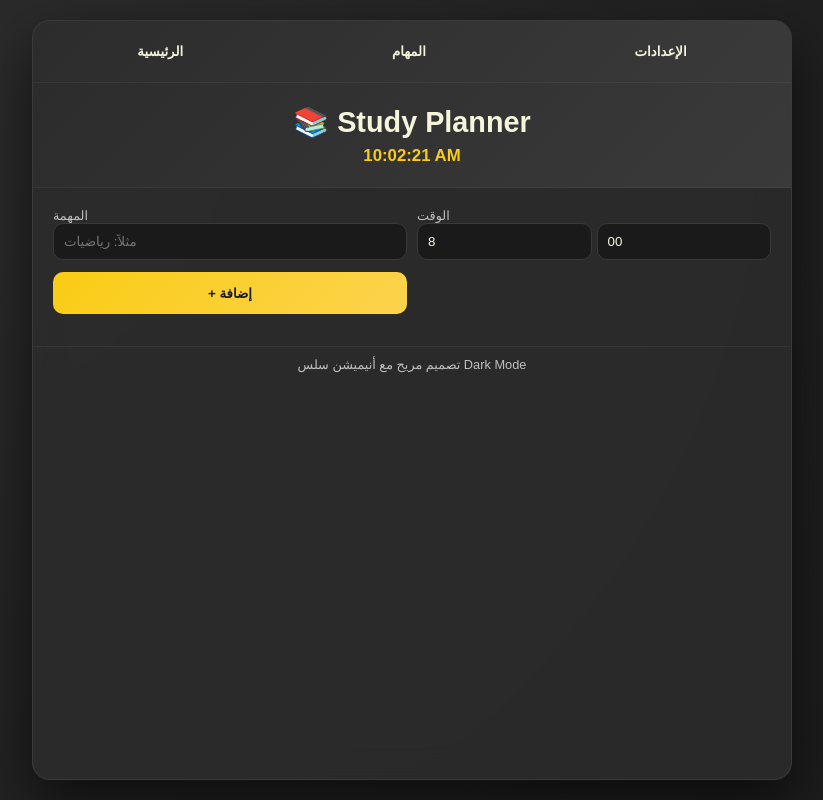
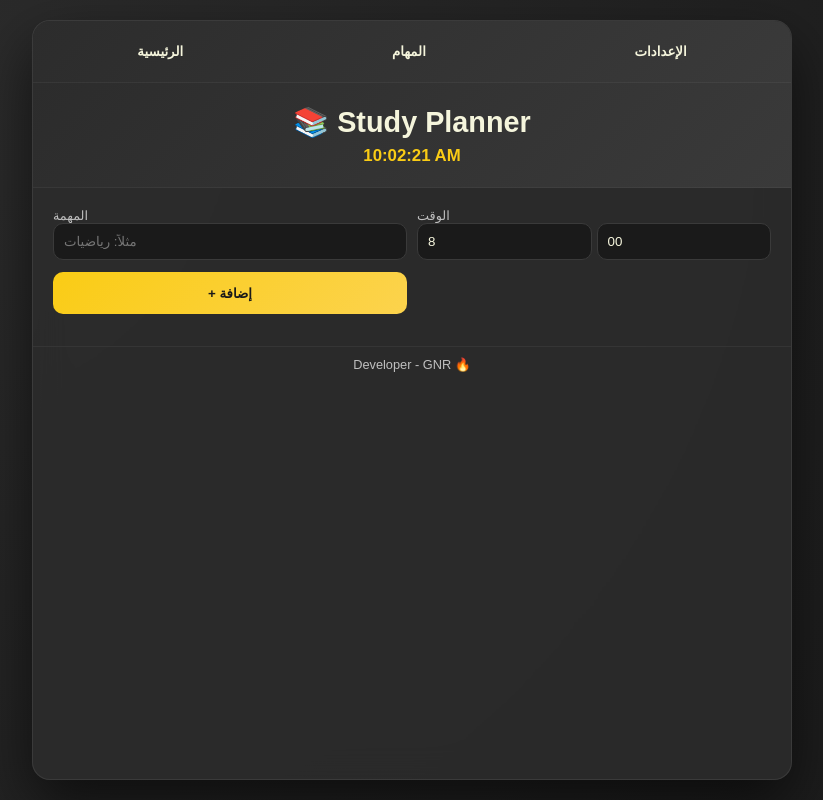
Before and after one commit to 7xlw/study-tracker, a plain HTML site: page index.html in a window 1280 px wide. Shown: the whole page, without its empty margins (228-1051 px from the left). Drawn offline with Linux system fonts and the light colour scheme.

Commit message:
Update index.html

```diff
--- a/index.html
+++ b/index.html
@@ -274,7 +274,7 @@ button {
 
   </div>
 
-  <div class="footer">تصميم مريح مع أنيميشن سلس Dark Mode</div>
+  <div class="footer">Developer - GNR 🔥</div>
 
 </div>
 
```
